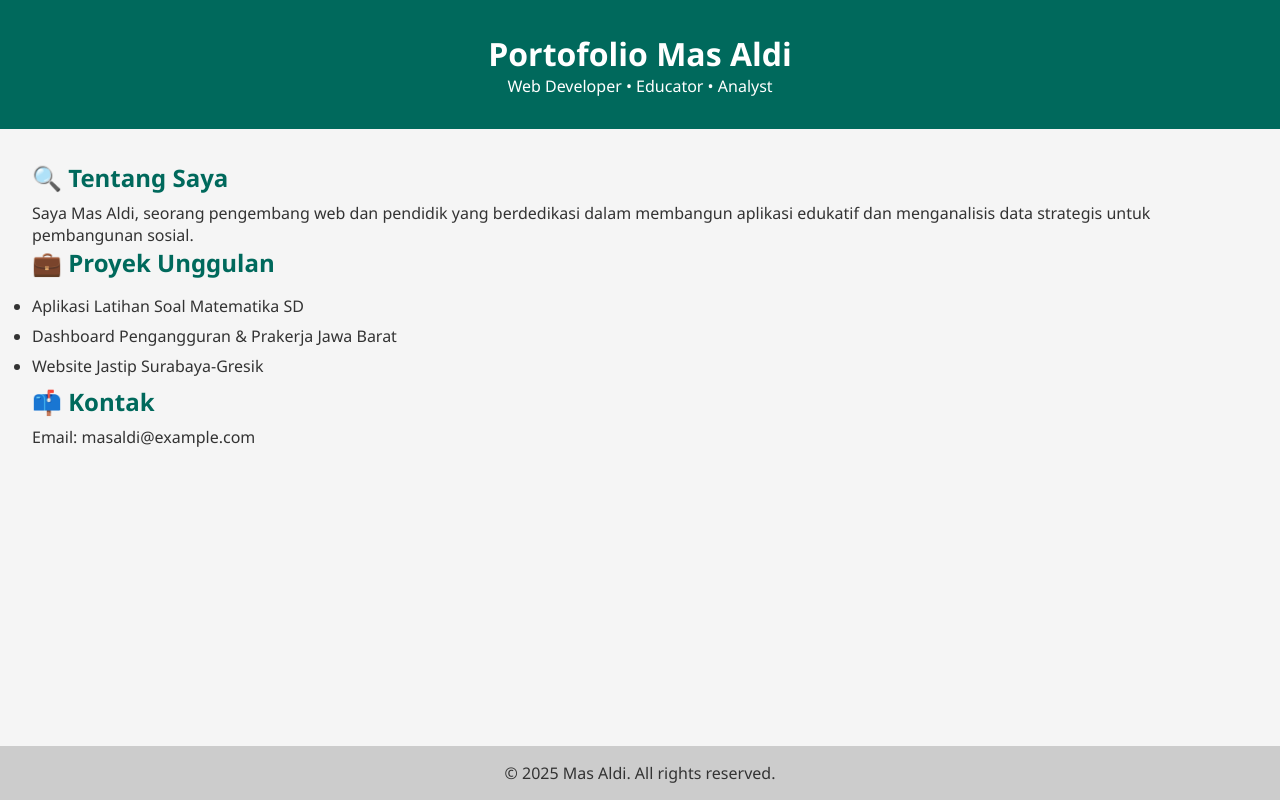
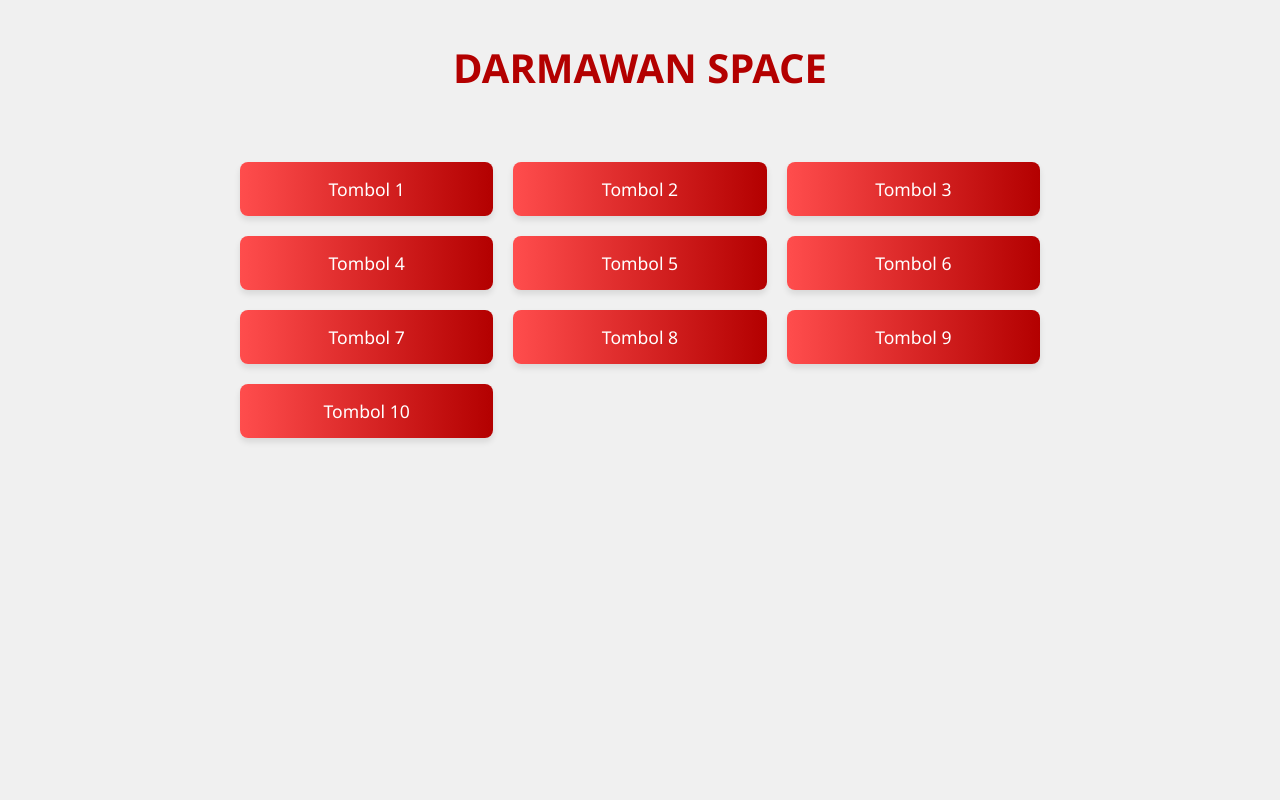
Before and after one commit to darminpppk/myspace, a plain HTML site: page index.html in a window 1280 px wide. Drawn offline with Linux system fonts and the light colour scheme.

Commit message:
Update index.html

```diff
--- a/index.html
+++ b/index.html
@@ -1,69 +1,67 @@
-
 <!DOCTYPE html>
 <html lang="id">
 <head>
   <meta charset="UTF-8">
-    <meta name="viewport" content="width=device-width, initial-scale=1.0">
-    <title>Mas Aldi | Portofolio</title>
+  <meta name="viewport" content="width=device-width, initial-scale=1">
+  <title>DARMAWAN SPACE</title>
   <style>
-        * {
+    body {
       margin: 0;
       padding: 0;
-            box-sizing: border-box;
-        }
-        body {
-            font-family: 'Segoe UI', Tahoma, Geneva, Verdana, sans-serif;
-            background-color: #f5f5f5;
-            color: #333;
-        }
-        header {
-            background-color: #00695c;
-            color: white;
-            padding: 2rem;
+      font-family: 'Segoe UI', sans-serif;
+      background: #f0f0f0;
       text-align: center;
     }
-        section {
-            padding: 2rem;
+
+    h1 {
+      margin-top: 40px;
+      color: #b30000;
+      font-size: 2.5em;
     }
-        h2 {
-            color: #00695c;
-            margin-bottom: 0.5rem;
+
+    .button-container {
+      display: grid;
+      grid-template-columns: repeat(auto-fit, minmax(200px, 1fr));
+      gap: 20px;
+      padding: 40px;
+      max-width: 800px;
+      margin: auto;
     }
-        ul {
-            margin-top: 1rem;
+
+    .btn {
+      background: linear-gradient(to right, #ff4d4d, #b30000);
+      color: white;
+      padding: 15px 20px;
+      text-decoration: none;
+      border: none;
+      border-radius: 8px;
+      font-size: 1.1em;
+      box-shadow: 0 4px 6px rgba(0,0,0,0.1);
+      transition: transform 0.2s ease, box-shadow 0.2s ease;
     }
-        ul li {
-            margin-bottom: 0.5rem;
-        }
-        footer {
-            background-color: #ccc;
-            text-align: center;
-            padding: 1rem;
-            position: fixed;
-            bottom: 0;
-            width: 100%;
+
+    .btn:hover {
+      transform: translateY(-4px);
+      box-shadow: 0 6px 12px rgba(0,0,0,0.2);
     }
   </style>
 </head>
 <body>
-    <header>
-        <h1>Portofolio Mas Aldi</h1>
-        <p>Web Developer • Educator • Analyst</p>
-    </header>
-    <section>
-        <h2>🔍 Tentang Saya</h2>
-        <p>Saya Mas Aldi, seorang pengembang web dan pendidik yang berdedikasi dalam membangun aplikasi edukatif dan menganalisis data strategis untuk pembangunan sosial.</p>
-        <h2>💼 Proyek Unggulan</h2>
-        <ul>
-            <li>Aplikasi Latihan Soal Matematika SD</li>
-            <li>Dashboard Pengangguran & Prakerja Jawa Barat</li>
-            <li>Website Jastip Surabaya-Gresik</li>
-        </ul>
-        <h2>📫 Kontak</h2>
-        <p>Email: masaldi@example.com</p>
-    </section>
-    <footer>
-        &copy; 2025 Mas Aldi. All rights reserved.
-    </footer>
+
+  <h1>DARMAWAN SPACE</h1>
+
+  <div class="button-container">
+    <a href="#" class="btn">Tombol 1</a>
+    <a href="#" class="btn">Tombol 2</a>
+    <a href="#" class="btn">Tombol 3</a>
+    <a href="#" class="btn">Tombol 4</a>
+    <a href="#" class="btn">Tombol 5</a>
+    <a href="#" class="btn">Tombol 6</a>
+    <a href="#" class="btn">Tombol 7</a>
+    <a href="#" class="btn">Tombol 8</a>
+    <a href="#" class="btn">Tombol 9</a>
+    <a href="#" class="btn">Tombol 10</a>
+  </div>
+
 </body>
 </html>
```
Lines whose indentation alone changed are shown as unchanged.
